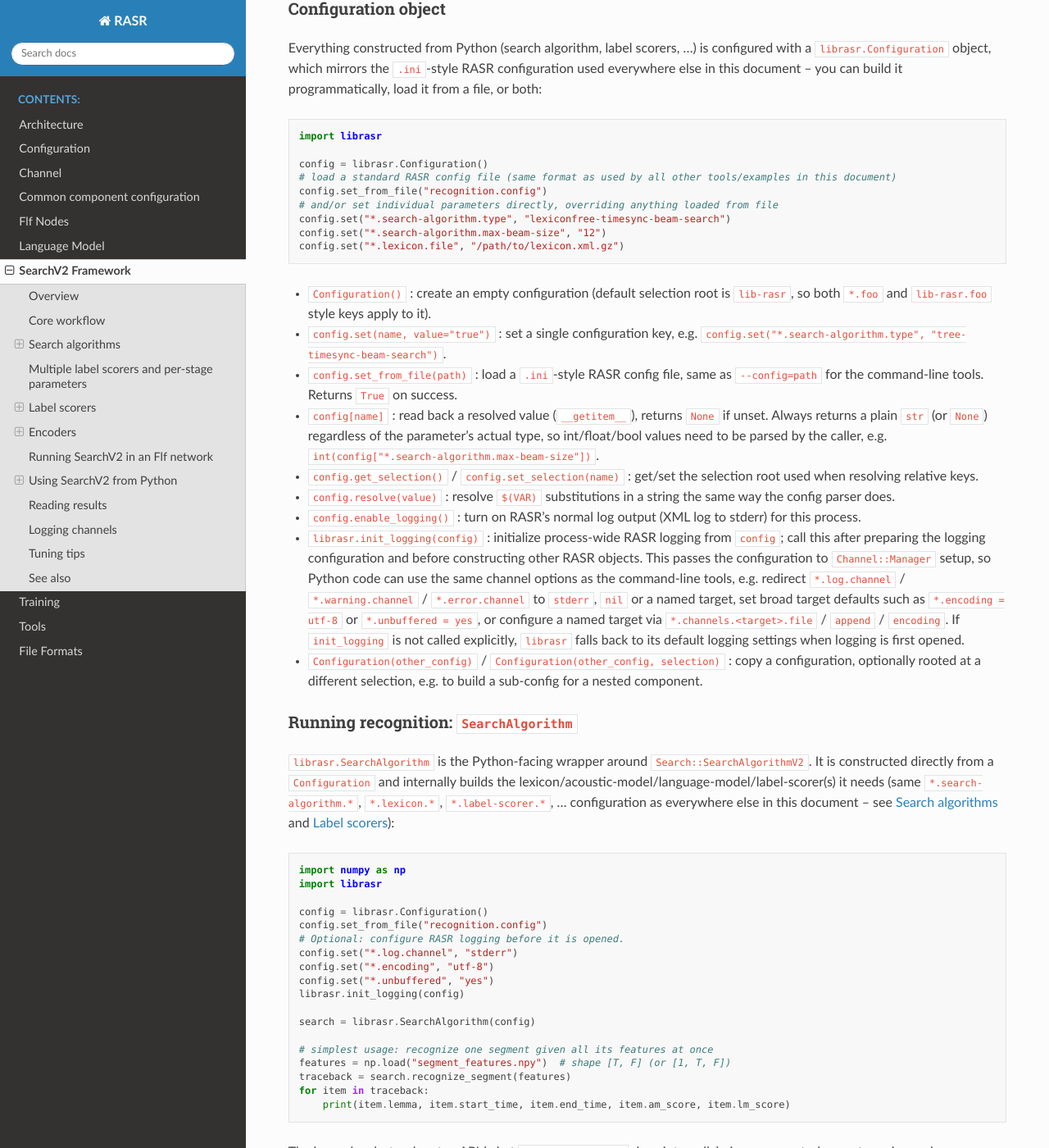
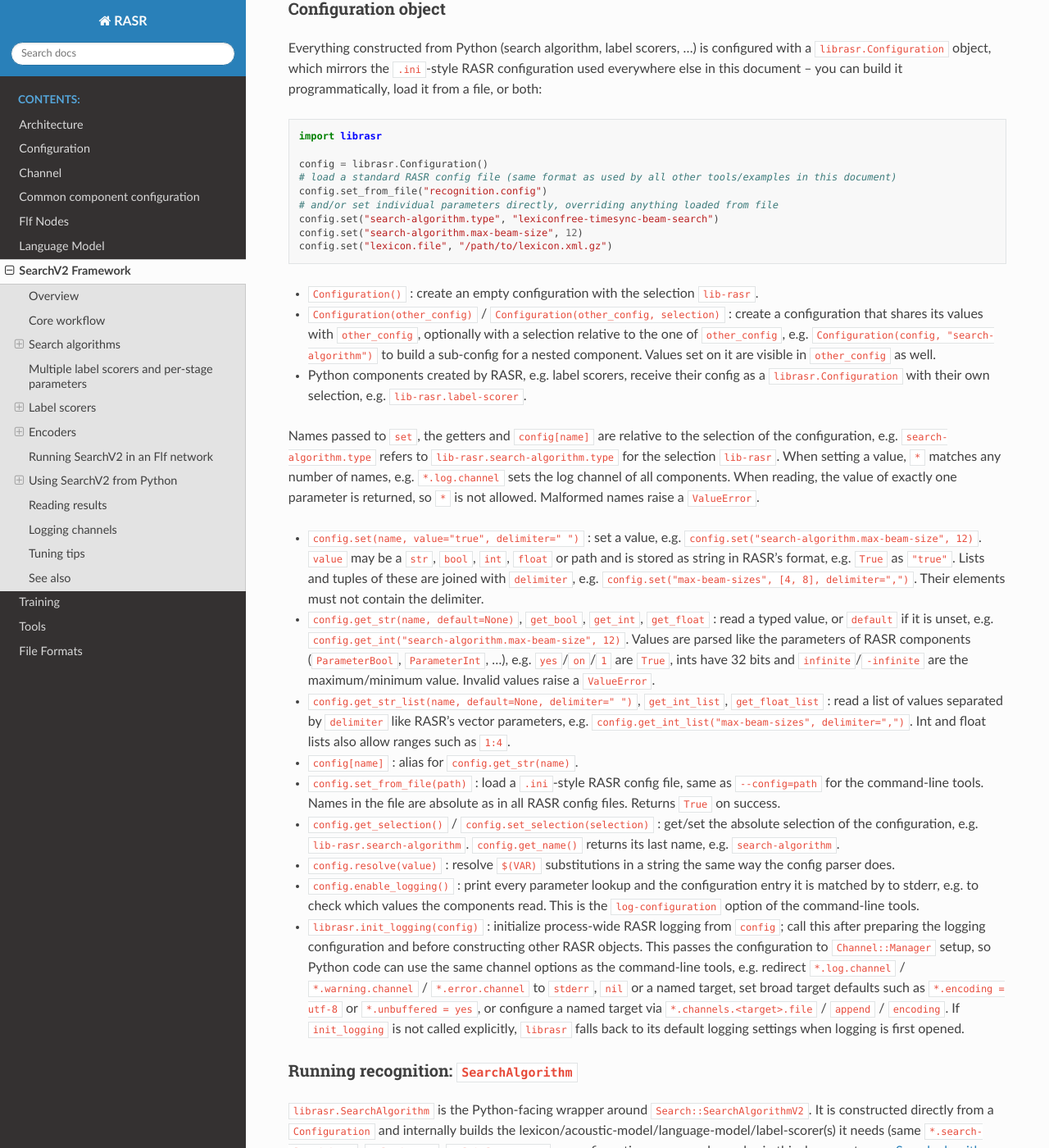
Before and after one commit to rwth-i6/rasr, a Sphinx documentation site: the page built from doc/search_v2.rst, in a window 1280 px wide and 1400 px high, scrolled down 25916 px. Shown: the whole window at 82% size. Built offline with Sphinx 7.4.7 and the Read the Docs theme 3.1.0, drawn with Linux system fonts in a browser that asks for light colours.

Commit message:
Merge librasr configuration classes and extend the python config interface
- Bind Core::Configuration directly as librasr.Configuration and remove
  PyConfiguration and librasr._BaseConfig, so configs passed from C++ to
  python components support setting values and creating sub-configs
- Names in set(), the getters and config[name] are relative to the
  selection of the config, sub-configs accept dotted paths
- Raise a ValueError for malformed names instead of aborting the process
- set() accepts str, bool, int, float, paths and lists of these
- Add typed getters get_str, get_bool, get_int, get_float, get_str_list,
  get_int_list and get_float_list parsing values like RASR's parameters
- Move the bindings to src/Tools/LibRASR/Configuration.{hh,cc}, add tests
  and update the librasr documentation

Co-Authored-By: Claude Opus 5.5 <noreply@anthropic.com>

```diff
--- a/doc/search_v2.rst
+++ b/doc/search_v2.rst
@@ -1240,21 +1240,45 @@ this document -- you can build it programmatically, load it from a file, or both
     # load a standard RASR config file (same format as used by all other tools/examples in this document)
     config.set_from_file("recognition.config")
     # and/or set individual parameters directly, overriding anything loaded from file
-    config.set("*.search-algorithm.type", "lexiconfree-timesync-beam-search")
-    config.set("*.search-algorithm.max-beam-size", "12")
-    config.set("*.lexicon.file", "/path/to/lexicon.xml.gz")
-
-* ``Configuration()`` : create an empty configuration (default selection root is ``lib-rasr``, so both
-  ``*.foo`` and ``lib-rasr.foo`` style keys apply to it).
-* ``config.set(name, value="true")`` : set a single configuration key, e.g. ``config.set("*.search-algorithm.type", "tree-timesync-beam-search")``.
+    config.set("search-algorithm.type", "lexiconfree-timesync-beam-search")
+    config.set("search-algorithm.max-beam-size", 12)
+    config.set("lexicon.file", "/path/to/lexicon.xml.gz")
+
+* ``Configuration()`` : create an empty configuration with the selection ``lib-rasr``.
+* ``Configuration(other_config)`` / ``Configuration(other_config, selection)`` : create a configuration that shares
+  its values with ``other_config``, optionally with a selection relative to the one of ``other_config``, e.g.
+  ``Configuration(config, "search-algorithm")`` to build a sub-config for a nested component. Values set on it are
+  visible in ``other_config`` as well.
+* Python components created by RASR, e.g. label scorers, receive their config as a ``librasr.Configuration`` with
+  their own selection, e.g. ``lib-rasr.label-scorer``.
+
+Names passed to ``set``, the getters and ``config[name]`` are relative to the selection of the configuration, e.g.
+``search-algorithm.type`` refers to ``lib-rasr.search-algorithm.type`` for the selection ``lib-rasr``. When setting a
+value, ``*`` matches any number of names, e.g. ``*.log.channel`` sets the log channel of all components. When reading,
+the value of exactly one parameter is returned, so ``*`` is not allowed. Malformed names raise a ``ValueError``.
+
+* ``config.set(name, value="true", delimiter=" ")`` : set a value, e.g.
+  ``config.set("search-algorithm.max-beam-size", 12)``. ``value`` may be a ``str``, ``bool``, ``int``, ``float`` or
+  path and is stored as string in RASR's format, e.g. ``True`` as ``"true"``. Lists and tuples of these are joined with
+  ``delimiter``, e.g. ``config.set("max-beam-sizes", [4, 8], delimiter=",")``. Their elements must not contain the
+  delimiter.
+* ``config.get_str(name, default=None)``, ``get_bool``, ``get_int``, ``get_float`` : read a typed value, or
+  ``default`` if it is unset, e.g. ``config.get_int("search-algorithm.max-beam-size", 12)``. Values are parsed like
+  the parameters of RASR components (``ParameterBool``, ``ParameterInt``, ...), e.g. ``yes``/``on``/``1`` are ``True``,
+  ints have 32 bits and ``infinite``/``-infinite`` are the maximum/minimum value. Invalid values raise a
+  ``ValueError``.
+* ``config.get_str_list(name, default=None, delimiter=" ")``, ``get_int_list``, ``get_float_list`` : read a list of
+  values separated by ``delimiter`` like RASR's vector parameters, e.g.
+  ``config.get_int_list("max-beam-sizes", delimiter=",")``. Int and float lists also allow ranges such as ``1:4``.
+* ``config[name]`` : alias for ``config.get_str(name)``.
 * ``config.set_from_file(path)`` : load a ``.ini``-style RASR config file, same as ``--config=path`` for the
-  command-line tools. Returns ``True`` on success.
-* ``config[name]`` : read back a resolved value (``__getitem__``), returns ``None`` if unset. Always returns a
-  plain ``str`` (or ``None``) regardless of the parameter's actual type, so int/float/bool values need to be
-  parsed by the caller, e.g. ``int(config["*.search-algorithm.max-beam-size"])``.
-* ``config.get_selection()`` / ``config.set_selection(name)`` : get/set the selection root used when resolving relative keys.
+  command-line tools. Names in the file are absolute as in all RASR config files. Returns ``True`` on success.
+* ``config.get_selection()`` / ``config.set_selection(selection)`` : get/set the absolute selection of the
+  configuration, e.g. ``lib-rasr.search-algorithm``. ``config.get_name()`` returns its last name, e.g.
+  ``search-algorithm``.
 * ``config.resolve(value)`` : resolve ``$(VAR)`` substitutions in a string the same way the config parser does.
-* ``config.enable_logging()`` : turn on RASR's normal log output (XML log to stderr) for this process.
+* ``config.enable_logging()`` : print every parameter lookup and the configuration entry it is matched by to stderr,
+  e.g. to check which values the components read. This is the ``log-configuration`` option of the command-line tools.
 * ``librasr.init_logging(config)`` : initialize process-wide RASR logging from ``config``; call this after preparing
   the logging configuration and before constructing other RASR objects. This passes the configuration to
   ``Channel::Manager`` setup, so Python code can use the same channel options as the command-line tools, e.g.
@@ -1262,8 +1286,6 @@ this document -- you can build it programmatically, load it from a file, or both
   set broad target defaults such as ``*.encoding = utf-8`` or ``*.unbuffered = yes``, or configure a named target via
   ``*.channels.<target>.file`` / ``append`` / ``encoding``. If ``init_logging`` is not called explicitly,
   ``librasr`` falls back to its default logging settings when logging is first opened.
-* ``Configuration(other_config)`` / ``Configuration(other_config, selection)`` : copy a configuration, optionally
-  rooted at a different selection, e.g. to build a sub-config for a nested component.
 
 Running recognition: ``SearchAlgorithm``
 ^^^^^^^^^^^^^^^^^^^^^^^^^^^^^^^^^^^^^^^^^^
```
Also changed, not shown: 8 other files.
